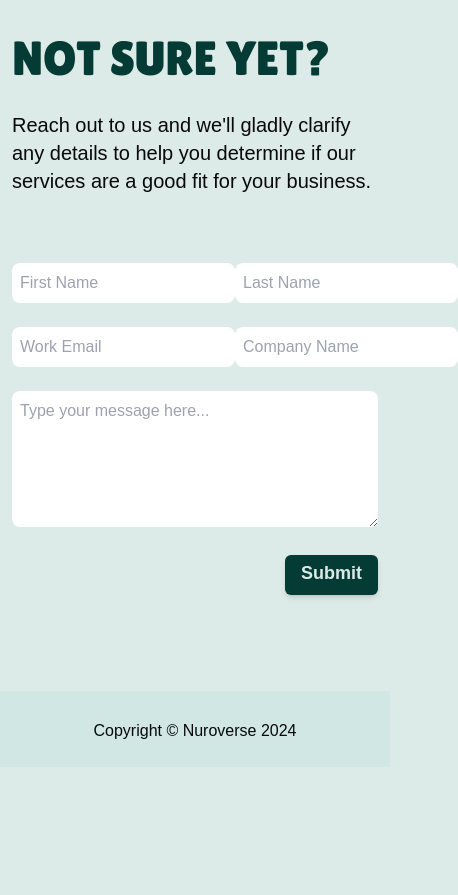
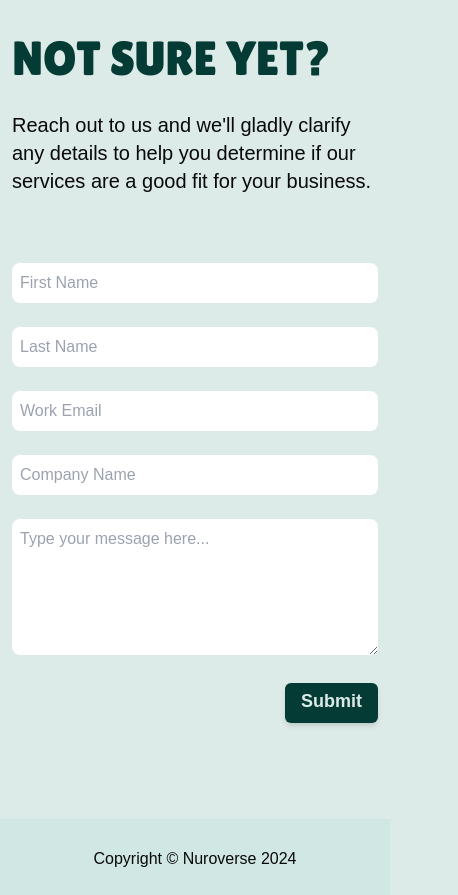
Before and after one commit to goalfdn/nuroverse-co-web, an Astro site: page / in a window 390 px wide. Shown: the part 6761-7656 px from the top of the page, 458 px wide, since content can reach past the window. Before the commit the page ends 7528 px from the top, so only its background shows below. Built offline with nearby package versions, Linux system fonts and the light colour scheme; Astro itself is replaced by a stand-in of ours; no server answers; a web font is replaced by a local one.

Commit message:
Responsive UI fix

```diff
--- a/src/components/SubmissionForm.tsx
+++ b/src/components/SubmissionForm.tsx
@@ -27,11 +27,11 @@ export default function SubmissionForm() {
 
   return (
     <form className="flex flex-col mt-14 md:mx-3 justify-stretch" onSubmit={onSubmit}>
-      <div className="flex flex-row">
+      <div className="flex flex-col md:flex-row">
         <input value={firstName} onChange={(e) => setFirstName(e.target.value)} className="flex flex-1 my-3 md:mx-3 p-2 rounded-lg" type="text" placeholder="First Name" required />
         <input value={lastName} onChange={(e) => setLastName(e.target.value)} className="flex flex-1 my-3 md:mx-3 p-2 rounded-lg" type="text" placeholder="Last Name" required />
       </div>
-      <div className="flex flex-row">
+      <div className="flex flex-col md:flex-row">
         <input value={email} onChange={(e) => setEmail(e.target.value)} className="flex flex-1 my-3 md:mx-3 p-2 rounded-lg" type="text" placeholder="Work Email" required />
         <input value={companyName} onChange={(e) => setCompanyName(e.target.value)} className="flex flex-1 my-3 md:mx-3 p-2 rounded-lg" type="text" placeholder="Company Name" required />
       </div>
```
